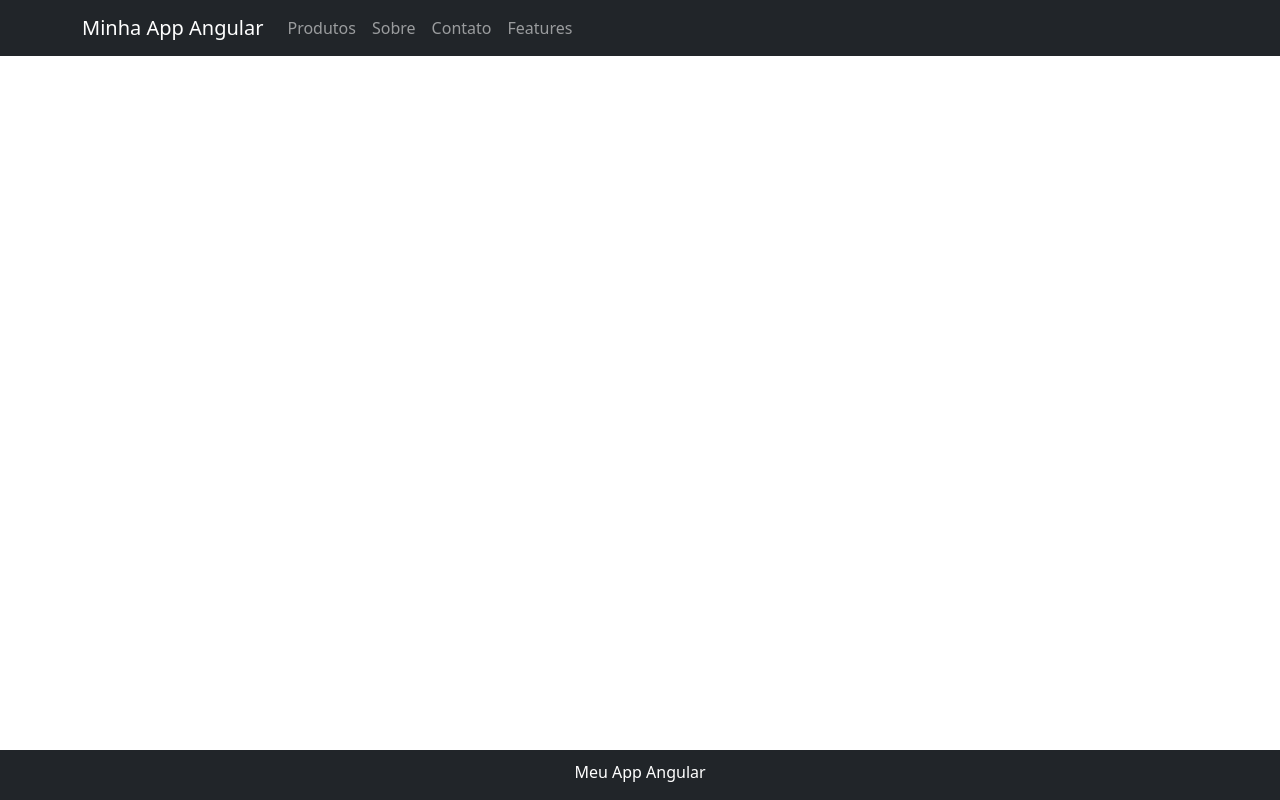
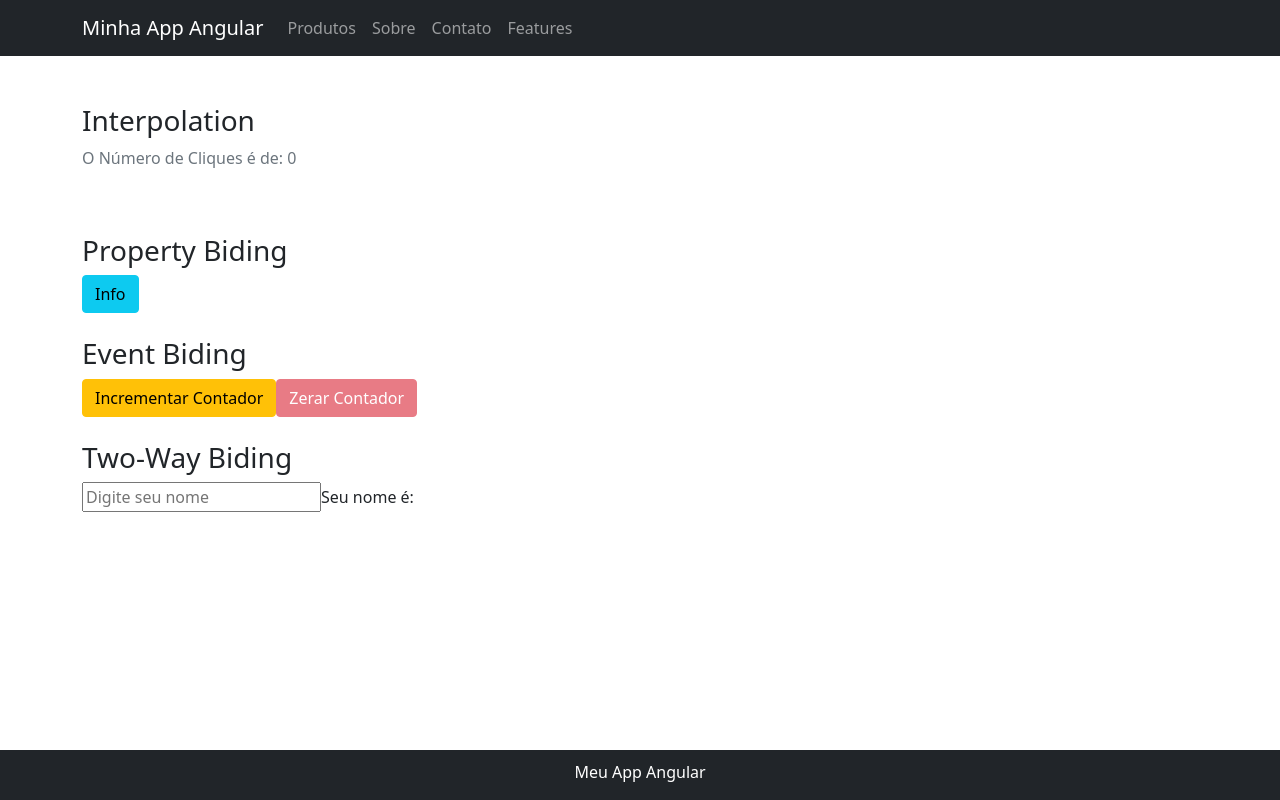
Before and after one commit to RodrigoCorreia/AngularTraining, an Angular app in the folder Training/: page /feature-data-biding in a window 1280 px wide. Before the commit this address led to /. Built offline with nearby package versions, Linux system fonts and the light colour scheme.

Commit message:
DataBiding

```diff
--- a/Training/src/app/app.module.ts
+++ b/Training/src/app/app.module.ts
@@ -2,6 +2,7 @@ import { NgModule } from '@angular/core';
 import { BrowserModule } from '@angular/platform-browser';
 import { RouterModule } from '@angular/router';
 import { APP_BASE_HREF } from '@angular/common';
+import { FormsModule } from '@angular/forms';
 
 import { AppComponent } from './app.component';
 import { MenuComponent } from './navegacao/menu/menu.component';
@@ -10,6 +11,7 @@ import { FooterComponent } from './navegacao/footer/footer.component';
 import { SobreComponent } from './institucional/sobre/sobre.component';
 import { ContatoComponent } from './institucional/contato/contato.component';
 import { rootRouterConfig } from './app.routes';
+import { DataBindingComponent } from './demos/data-binding/data-binding.component';
 
 @NgModule({
   declarations: [
@@ -18,10 +20,12 @@ import { rootRouterConfig } from './app.routes';
     HomeComponent,
     FooterComponent,
     SobreComponent,
-    ContatoComponent
+    ContatoComponent,
+    DataBindingComponent
   ],
   imports: [
     BrowserModule,
+    FormsModule,
     [RouterModule.forRoot(rootRouterConfig, {useHash:false})]
   ],
   providers: [
--- a/Training/src/app/app.routes.ts
+++ b/Training/src/app/app.routes.ts
@@ -2,10 +2,12 @@ import { Routes } from '@angular/router';
 import { HomeComponent } from './navegacao/home/home.component';
 import { SobreComponent } from './institucional/sobre/sobre.component';
 import { ContatoComponent } from './institucional/contato/contato.component';
+import { DataBindingComponent } from './demos/data-binding/data-binding.component';
 
 export const rootRouterConfig: Routes = [
     { path: '', redirectTo: '/home', pathMatch: 'full' },
     { path: 'home', component: HomeComponent },
     { path: 'contato', component: ContatoComponent },
     { path: 'sobre', component: SobreComponent },
+    { path: 'feature-data-biding', component: DataBindingComponent },
 ];
--- /dev/null
+++ b/Training/src/app/demos/data-binding/data-binding.component.html
@@ -0,0 +1,39 @@
+<section class="py-5 text-center container">
+    <div class="row py-lg-1">
+    </div>
+  </section>
+
+<div class="container main-container">
+    <h3>Interpolation</h3>
+    <!--<p>O Número de Cliques é de: {{ contadorClique }}</p>-->
+    <p [ngClass]="{
+        'text-secondary':contadorClique < 3,
+        'text-sucess':contadorClique >= 3,
+        'text-warning':contadorClique >= 5,
+        'text-danger':contadorClique >= 9
+    }"
+    >O Número de Cliques é de: {{ contadorClique }}</p>
+    <br>
+    <br>
+
+    <h3>Property Biding</h3>
+
+    <button class="btn btn-info" [disabled]='contadorClique >=10'>Info</button>
+    <br>
+    <br>
+
+    <h3>Event Biding</h3>
+
+    <button class="btn btn-warning" (click)='adicioarContador()'>Incrementar Contador</button>
+    <button class="btn btn-danger" (click)='zerarContador()' [disabled]="contadorClique < 10">Zerar Contador</button>
+    <br>
+    <br>
+
+    <h3>Two-Way Biding</h3>
+
+    <!--<input type="text" (keyup)='KeyUp($event)' placeholder="Digite seu nome">
+    <label>Seu nome é: {{nome}}</label>-->
+    <input type="text" [ngModel]="nome" (ngModelChange)='nome = $event' placeholder="Digite seu nome">
+    <label>Seu nome é: {{nome}}</label>
+
+</div>
--- /dev/null
+++ b/Training/src/app/demos/data-binding/data-binding.component.ts
@@ -0,0 +1,23 @@
+import { Component, OnInit } from '@angular/core';
+
+@Component({
+  selector: 'app-data-binding',
+  templateUrl: './data-binding.component.html',
+  styles: [
+  ]
+})
+export class DataBindingComponent {
+  public contadorClique: number = 0;
+  public nome: string = "";
+
+  adicioarContador(){
+    this.contadorClique++;
+  }
+  zerarContador(){
+    this.contadorClique = 0;
+  }
+
+  /*KeyUp(event: any){
+    this.nome = event.target.value;
+  }*/
+}
--- a/Training/src/app/navegacao/menu/menu.component.html
+++ b/Training/src/app/navegacao/menu/menu.component.html
@@ -17,7 +17,7 @@
             <a class="nav-link" [routerLink]="['/contato']">Contato</a>
           </li>
           <li class="nav-item">
-            <a class="nav-link" [routerLink]="['/features']">Features</a>
+            <a class="nav-link" [routerLink]="['/feature-data-biding']">Features</a>
           </li>
         </ul>
       </div>
```
